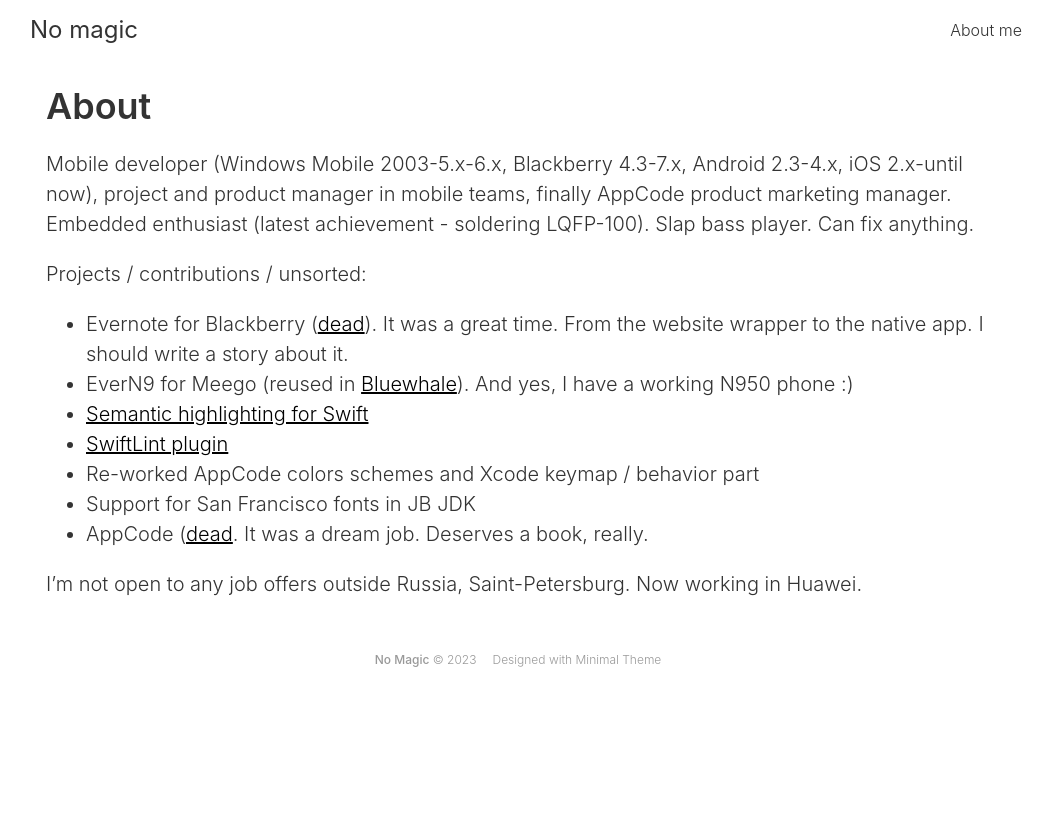
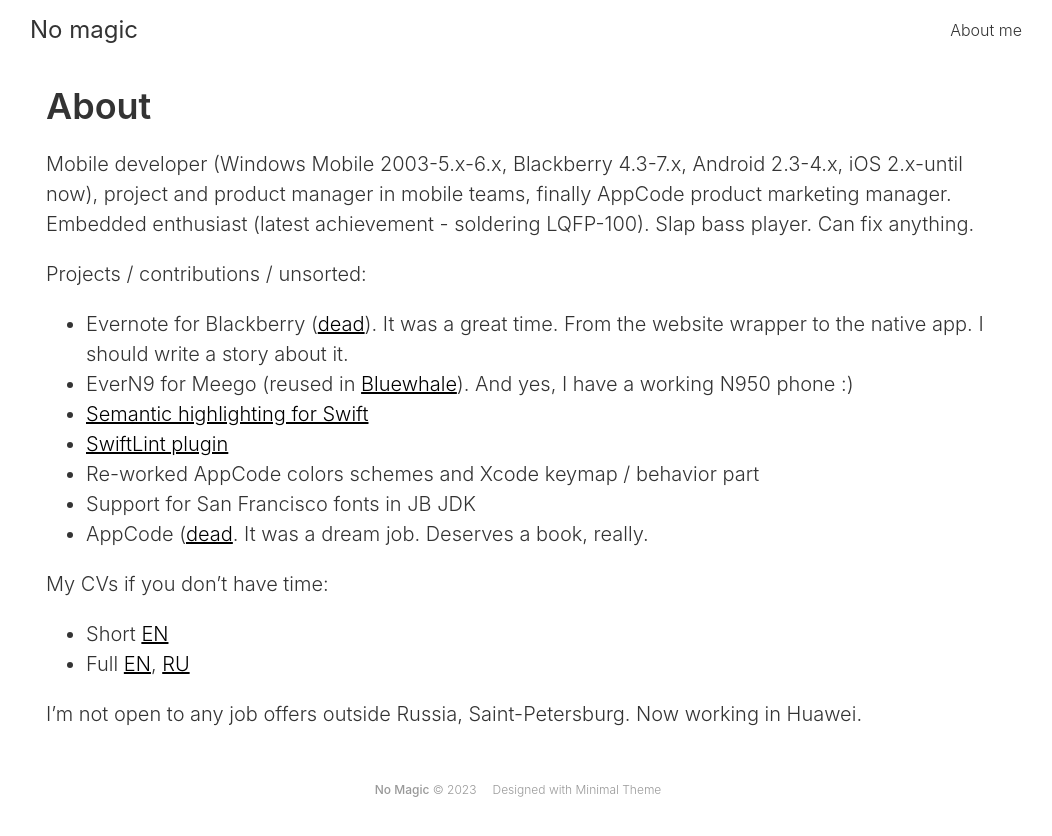
Before and after one commit to yeswolf/yeswolf.github.io, a Jekyll site: the page built from about.md, in a window 1280 px wide. Shown: the top 836 px of the page, without its empty margins (114-1166 px from the left). Built offline with Jekyll 4.4.1, drawn with Linux system fonts in a browser that asks for light colours; nearby versions of some CDN libraries.

Commit message:
Update about.md

```diff
--- a/about.md
+++ b/about.md
@@ -17,4 +17,9 @@ Projects / contributions / unsorted:
 - Support for San Francisco fonts in JB JDK
 - AppCode ([dead](https://blog.jetbrains.com/appcode/2022/12/appcode-2022-3-release-and-end-of-sales-and-support/). It was a dream job. Deserves a book, really.
 
+My CVs if you don't have time:
+
+- Short [EN](/cv_short/)
+- Full [EN](/cv_full_ru/), [RU](/cv_full/)
+
 I'm not open to any job offers outside Russia, Saint-Petersburg. Now working in Huawei.
```
